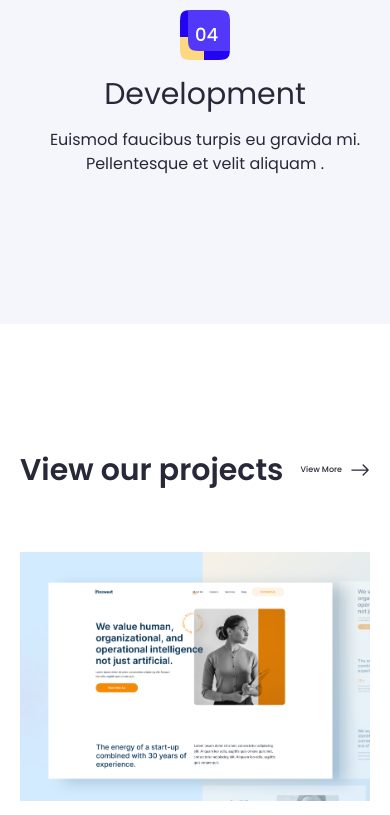
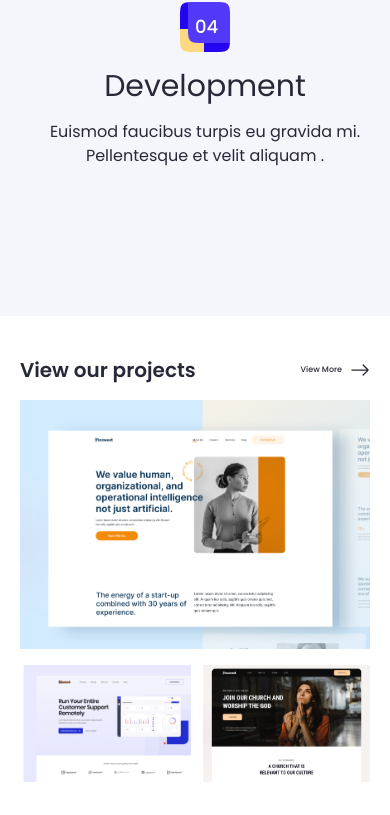
Before and after one commit to WinifredOgbeiwi/Website_Builder, a React (Vite) app: page / in a window 390 px wide. Shown: the part 1807-2622 px from the top of the page. Built offline with nearby package versions, Linux system fonts and the light colour scheme.

Commit message:
responsive project section

```diff
--- a/src/components/heading2.jsx
+++ b/src/components/heading2.jsx
@@ -2,7 +2,7 @@ import React from 'react'
 
 const Heading2 = ({text}) => {
   return (
-      <h2 className='text-3xl md:text-5xl font-semibold'>{text}</h2>
+      <h2 className='text-xl xs:text-3xl md:text-5xl font-semibold'>{text}</h2>
   )
 }
 
--- a/src/sections/Projects.jsx
+++ b/src/sections/Projects.jsx
@@ -20,8 +20,8 @@ const Projects = () => {
     };
 
     return (
-        <section className=" py-[128px] ">
-            <div className=" flex justify-between items-center mb-16">
+        <section className=" py-10 xs:py-[128px] ">
+            <div className=" flex justify-between items-center mb-4 xs:mb-16">
                 <Heading2 text="View our projects"/>
                 <LinkIcon link="/project" text={"View More"} />
             </div>
```
